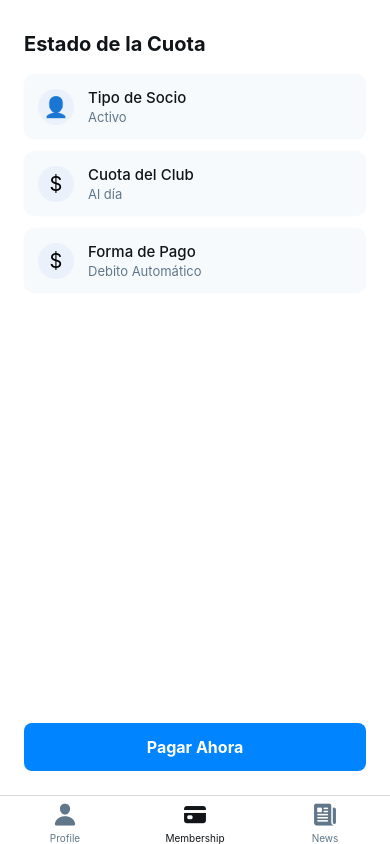
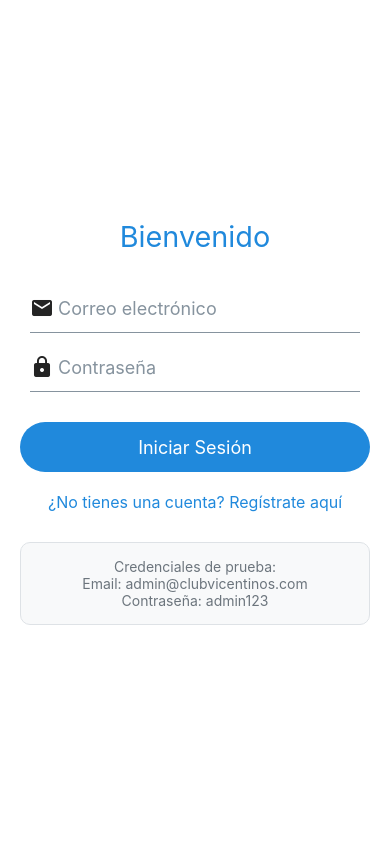
Before and after one commit to Comagol/Club-Vicentinos, a React Native app in the folder frontend/: screen /Membership in a window 390 px wide. Built offline with nearby package versions, Linux system fonts and the light colour scheme.

Commit message:
working in a new branch and adding login and register screens

```diff
--- a/frontend/App.js
+++ b/frontend/App.js
@@ -1,5 +1,11 @@
+import React from 'react';
+import { NavigationContainer } from '@react-navigation/native';
 import AppNavigator from './src/navigation/AppNavigator';
 
 export default function App() {
-  return <AppNavigator />;
+  return (
+    <NavigationContainer>
+      <AppNavigator />
+    </NavigationContainer>
+  );
 }
--- a/frontend/app.json
+++ b/frontend/app.json
@@ -1,7 +1,7 @@
 {
   "expo": {
-    "name": "frontend",
-    "slug": "frontend",
+    "name": "ClubVicentinos",
+    "slug": "club-vicentinos",
     "version": "1.0.0",
     "orientation": "portrait",
     "icon": "./assets/icon.png",
--- a/frontend/index.js
+++ b/frontend/index.js
@@ -1,5 +1,4 @@
 import { registerRootComponent } from 'expo';
-
 import App from './App';
 
 // registerRootComponent calls AppRegistry.registerComponent('main', () => App);
--- a/frontend/src/navigation/AppNavigator.js
+++ b/frontend/src/navigation/AppNavigator.js
@@ -1,12 +1,20 @@
 import React from 'react';
-import { NavigationContainer } from '@react-navigation/native';
-import BottomTabs from './BottomTabs';
+import { createNativeStackNavigator } from '@react-navigation/native-stack';
+import AuthNavigator from './AuthNavigator';
+import MainNavigator from './MainNavigator';
+
+const Stack = createNativeStackNavigator();
 
 const AppNavigator = () => {
   return (
-    <NavigationContainer>
-      <BottomTabs />
-    </NavigationContainer>
+    <Stack.Navigator
+      screenOptions={{
+        headerShown: false,
+      }}
+    >
+      <Stack.Screen name="Auth" component={AuthNavigator} />
+      <Stack.Screen name="Main" component={MainNavigator} />
+    </Stack.Navigator>
   );
 };
 
--- /dev/null
+++ b/frontend/src/navigation/AuthNavigator.js
@@ -0,0 +1,21 @@
+import React from 'react';
+import { createNativeStackNavigator } from '@react-navigation/native-stack';
+import LoginScreen from '../screens/LoginScreen';
+import RegisterScreen from '../screens/RegisterScreen';
+
+const Stack = createNativeStackNavigator();
+
+const AuthNavigator = () => {
+  return (
+    <Stack.Navigator
+      screenOptions={{
+        headerShown: false,
+      }}
+    >
+      <Stack.Screen name="Login" component={LoginScreen} />
+      <Stack.Screen name="Register" component={RegisterScreen} />
+    </Stack.Navigator>
+  );
+};
+
+export default AuthNavigator;
--- a/frontend/src/navigation/BottomTabs.js
+++ b/frontend/src/navigation/BottomTabs.js
@@ -18,7 +18,7 @@ const BottomTabs = () => {
           } else if (route.name === 'Membership') {
             iconName = 'card';
           } else if (route.name === 'News') {
-            iconName = 'newspaper';
+            iconName = 'newspaper-outline';
           }
           return <Ionicons name={iconName} size={size} color={color} />;
         },
--- /dev/null
+++ b/frontend/src/navigation/MainNavigator.js
@@ -0,0 +1,59 @@
+import React from 'react';
+import { createBottomTabNavigator } from '@react-navigation/bottom-tabs';
+import { Icon } from 'react-native-elements';
+import NewsScreen from '../screens/NewsScreen';
+import MembershipScreen from '../screens/MembershipScreen';
+import ProfileScreen from '../screens/ProfileScreen';
+
+const Tab = createBottomTabNavigator();
+
+const MainNavigator = () => {
+  return (
+    <Tab.Navigator
+      screenOptions={({ route }) => ({
+        tabBarIcon: ({ focused, color, size }) => {
+          let iconName;
+
+          if (route.name === 'Noticias') {
+            iconName = 'article';
+          } else if (route.name === 'Membresía') {
+            iconName = 'card-membership';
+          } else if (route.name === 'Perfil') {
+            iconName = 'person';
+          }
+
+          return <Icon name={iconName} type="material" size={size} color={color} />;
+        },
+        tabBarActiveTintColor: '#2089dc',
+        tabBarInactiveTintColor: 'gray',
+      })}
+    >
+      <Tab.Screen
+        name="Noticias"
+        component={NewsScreen}
+        options={{
+          headerShown: true,
+          headerTitle: 'Noticias del Club'
+        }}
+      />
+      <Tab.Screen
+        name="Membresía"
+        component={MembershipScreen}
+        options={{
+          headerShown: true,
+          headerTitle: 'Membresía'
+        }}
+      />
+      <Tab.Screen
+        name="Perfil"
+        component={ProfileScreen}
+        options={{
+          headerShown: true,
+          headerTitle: 'Mi Perfil'
+        }}
+      />
+    </Tab.Navigator>
+  );
+};
+
+export default MainNavigator;
--- /dev/null
+++ b/frontend/src/screens/LoginScreen.js
@@ -0,0 +1,170 @@
+import React, { useState } from 'react';
+import {
+  View,
+  StyleSheet,
+  TouchableOpacity,
+  KeyboardAvoidingView,
+  Platform,
+  ScrollView,
+  Alert,
+} from 'react-native';
+import { Input, Button, Text } from 'react-native-elements';
+
+// Usuario hardcodeado
+const MOCK_USER = {
+  email: 'admin@clubvicentinos.com',
+  password: 'admin123',
+};
+
+const LoginScreen = ({ navigation }) => {
+  const [email, setEmail] = useState('');
+  const [password, setPassword] = useState('');
+  const [isLoading, setIsLoading] = useState(false);
+
+  const handleLogin = () => {
+    setIsLoading(true);
+
+    // Simulamos un delay para mostrar el loading
+    setTimeout(() => {
+      if (email === MOCK_USER.email && password === MOCK_USER.password) {
+        // Login exitoso
+        Alert.alert(
+          '¡Bienvenido!',
+          'Has iniciado sesión correctamente',
+          [
+            {
+              text: 'OK',
+              onPress: () => {
+                // Navegamos al MainNavigator
+                navigation.reset({
+                  index: 0,
+                  routes: [{ name: 'Main' }],
+                });
+              },
+            },
+          ]
+        );
+      } else {
+        // Login fallido
+        Alert.alert(
+          'Error',
+          'Credenciales incorrectas. Por favor, intenta de nuevo.',
+          [{ text: 'OK' }]
+        );
+      }
+      setIsLoading(false);
+    }, 1000);
+  };
+
+  return (
+    <KeyboardAvoidingView
+      behavior={Platform.OS === 'ios' ? 'padding' : 'height'}
+      style={styles.container}
+    >
+      <ScrollView contentContainerStyle={styles.scrollContainer}>
+        <View style={styles.formContainer}>
+          <Text h3 style={styles.title}>
+            Bienvenido
+          </Text>
+
+          <Input
+            placeholder="Correo electrónico"
+            leftIcon={{ type: 'material', name: 'email' }}
+            value={email}
+            onChangeText={setEmail}
+            autoCapitalize="none"
+            keyboardType="email-address"
+            disabled={isLoading}
+          />
+
+          <Input
+            placeholder="Contraseña"
+            leftIcon={{ type: 'material', name: 'lock' }}
+            value={password}
+            onChangeText={setPassword}
+            secureTextEntry
+            disabled={isLoading}
+          />
+
+          <Button
+            title="Iniciar Sesión"
+            onPress={handleLogin}
+            containerStyle={styles.buttonContainer}
+            buttonStyle={styles.button}
+            loading={isLoading}
+            disabled={isLoading}
+          />
+
+          <TouchableOpacity
+            onPress={() => navigation.navigate('Register')}
+            style={styles.registerLink}
+            disabled={isLoading}
+          >
+            <Text style={styles.registerText}>
+              ¿No tienes una cuenta? Regístrate aquí
+            </Text>
+          </TouchableOpacity>
+
+          <View style={styles.credentialsContainer}>
+            <Text style={styles.credentialsText}>
+              Credenciales de prueba:{'\n'}
+              Email: admin@clubvicentinos.com{'\n'}
+              Contraseña: admin123
+            </Text>
+          </View>
+        </View>
+      </ScrollView>
+    </KeyboardAvoidingView>
+  );
+};
+
+const styles = StyleSheet.create({
+  container: {
+    flex: 1,
+    backgroundColor: '#fff',
+  },
+  scrollContainer: {
+    flexGrow: 1,
+    justifyContent: 'center',
+  },
+  formContainer: {
+    padding: 20,
+  },
+  title: {
+    textAlign: 'center',
+    marginBottom: 30,
+    color: '#2089dc',
+  },
+  buttonContainer: {
+    marginTop: 20,
+    width: '100%',
+  },
+  button: {
+    backgroundColor: '#2089dc',
+    borderRadius: 25,
+    height: 50,
+  },
+  registerLink: {
+    marginTop: 20,
+    alignItems: 'center',
+  },
+  registerText: {
+    color: '#2089dc',
+    fontSize: 16,
+  },
+  credentialsContainer: {
+    marginTop: 30,
+    padding: 15,
+    backgroundColor: '#f8f9fa',
+    borderRadius: 10,
+    borderWidth: 1,
+    borderColor: '#dee2e6',
+  },
+  credentialsText: {
+    color: '#6c757d',
+    fontSize: 14,
+    textAlign: 'center',
+  },
+});
+
+export default LoginScreen;
--- /dev/null
+++ b/frontend/src/screens/RegisterScreen.js
@@ -0,0 +1,123 @@
+import React, { useState } from 'react';
+import {
+  View,
+  StyleSheet,
+  TouchableOpacity,
+  KeyboardAvoidingView,
+  Platform,
+  ScrollView,
+} from 'react-native';
+import { Input, Button, Text } from 'react-native-elements';
+
+const RegisterScreen = ({ navigation }) => {
+  const [name, setName] = useState('');
+  const [email, setEmail] = useState('');
+  const [password, setPassword] = useState('');
+  const [confirmPassword, setConfirmPassword] = useState('');
+
+  const handleRegister = () => {
+    // TODO: Implementar lógica de registro
+    console.log('Register attempt:', { name, email, password, confirmPassword });
+  };
+
+  return (
+    <KeyboardAvoidingView
+      behavior={Platform.OS === 'ios' ? 'padding' : 'height'}
+      style={styles.container}
+    >
+      <ScrollView contentContainerStyle={styles.scrollContainer}>
+        <View style={styles.formContainer}>
+          <Text h3 style={styles.title}>
+            Crear Cuenta
+          </Text>
+
+          <Input
+            placeholder="Nombre completo"
+            leftIcon={{ type: 'material', name: 'person' }}
+            value={name}
+            onChangeText={setName}
+          />
+
+          <Input
+            placeholder="Correo electrónico"
+            leftIcon={{ type: 'material', name: 'email' }}
+            value={email}
+            onChangeText={setEmail}
+            autoCapitalize="none"
+            keyboardType="email-address"
+          />
+
+          <Input
+            placeholder="Contraseña"
+            leftIcon={{ type: 'material', name: 'lock' }}
+            value={password}
+            onChangeText={setPassword}
+            secureTextEntry
+          />
+
+          <Input
+            placeholder="Confirmar contraseña"
+            leftIcon={{ type: 'material', name: 'lock' }}
+            value={confirmPassword}
+            onChangeText={setConfirmPassword}
+            secureTextEntry
+          />
+
+          <Button
+            title="Registrarse"
+            onPress={handleRegister}
+            containerStyle={styles.buttonContainer}
+            buttonStyle={styles.button}
+          />
+
+          <TouchableOpacity
+            onPress={() => navigation.navigate('Login')}
+            style={styles.loginLink}
+          >
+            <Text style={styles.loginText}>
+              ¿Ya tienes una cuenta? Inicia sesión aquí
+            </Text>
+          </TouchableOpacity>
+        </View>
+      </ScrollView>
+    </KeyboardAvoidingView>
+  );
+};
+
+const styles = StyleSheet.create({
+  container: {
+    flex: 1,
+    backgroundColor: '#fff',
+  },
+  scrollContainer: {
+    flexGrow: 1,
+    justifyContent: 'center',
+  },
+  formContainer: {
+    padding: 20,
+  },
+  title: {
+    textAlign: 'center',
+    marginBottom: 30,
+    color: '#2089dc',
+  },
+  buttonContainer: {
+    marginTop: 20,
+    width: '100%',
+  },
+  button: {
+    backgroundColor: '#2089dc',
+    borderRadius: 25,
+    height: 50,
+  },
+  loginLink: {
+    marginTop: 20,
+    alignItems: 'center',
+  },
+  loginText: {
+    color: '#2089dc',
+    fontSize: 16,
+  },
+});
+
+export default RegisterScreen;
```
Also changed, not shown: frontend/package.json (+13 -11 lines), 1 other file (tests, documents, lock files or other folders).
